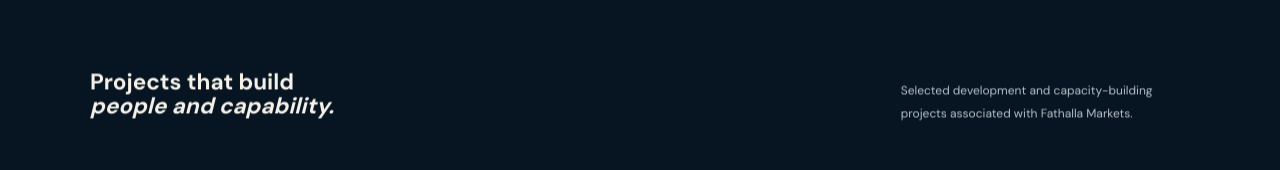
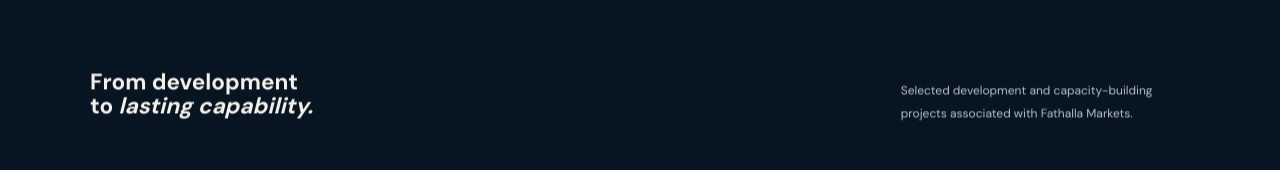
Before and after one commit to Shahawey1/Shahawey1.github.io, a plain HTML site: page projects.html in a window 1280 px wide. Shown: the part 214-384 px from the top of the page. Drawn offline with nearby package versions, Linux system fonts and the light colour scheme; a web font is replaced by a local one.

Commit message:
Refine Projects section title typography

```diff
--- a/projects.html
+++ b/projects.html
@@ -16,7 +16,7 @@
 <main id="top">
 <section class="projects-page section-wrap">
  <div class="section-label reveal"><span>05 / PROJECTS</span><span>SELECTED PROJECT EXPERIENCE</span></div>
- <div class="section-heading-row reveal"><h2>Projects that build<br><em>people and capability.</em></h2><p>Selected development and capacity-building projects associated with Fathalla Markets.</p></div>
+ <div class="section-heading-row reveal"><h2>From development<br>to <em>lasting capability.</em></h2><p>Selected development and capacity-building projects associated with Fathalla Markets.</p></div>
  <div class="projects-grid">
   <article class="project-card reveal">
    <div class="project-card-top"><span>01 / USAID PROJECT</span><span>NOV 2023 — JAN 2025</span></div>
```
